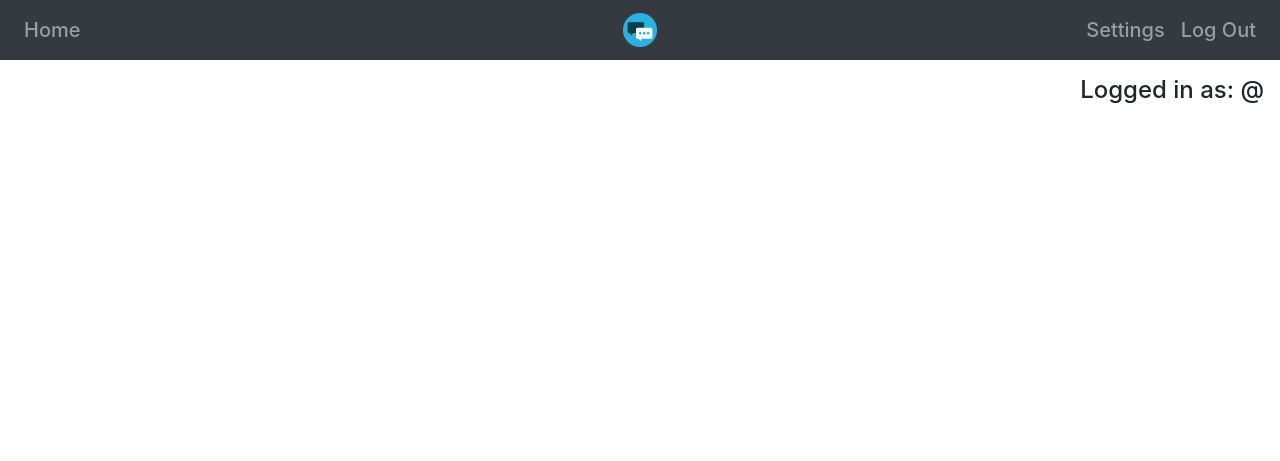
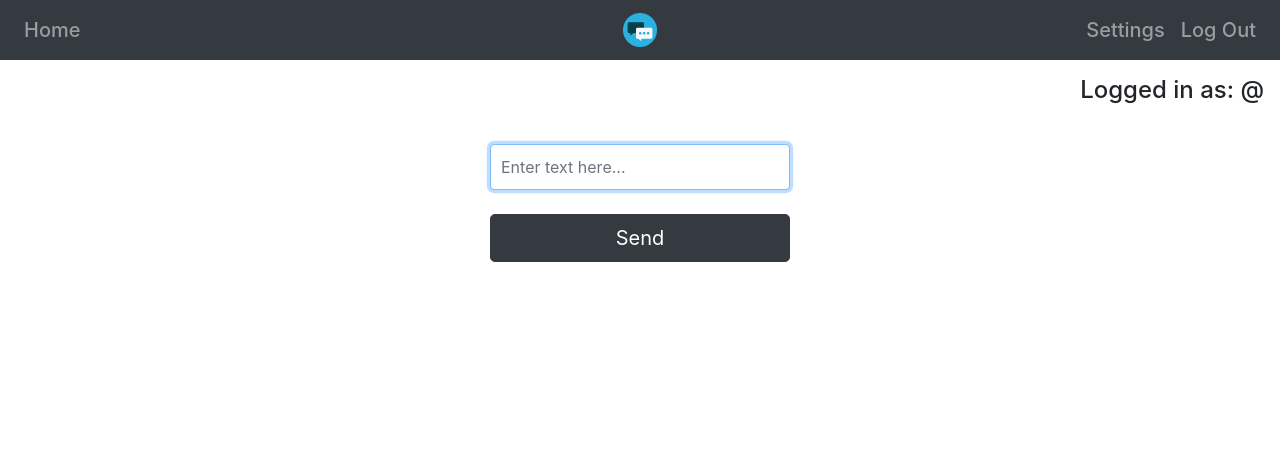
Before and after one commit to omariosc/TickTalk, a Flask app: template app/templates/chatroom.html in a window 1280 px wide. Shown: the top 461 px of the page. Run offline with Flask 2, Linux system fonts and the light colour scheme; the template is opened without the code that fills it, so the values that code supplies are empty; some libraries are stand-ins or nearby versions.

Commit message:
Error checking for accessing rooms Renders chatroom template with input box and submit chat button Gets all messages in room Added room styling sheet for form and container Renamed settings styling sheet classes Added room styling sheet to template and form Removed create_errors template

```diff
--- /dev/null
+++ b/app/static/css/rooms.css
@@ -0,0 +1,28 @@
+.chat-container {
+  display: -ms-flexbox;
+  display: -webkit-box;
+  display: flex;
+  height: 100%;
+  -ms-flex-align: center;
+  -ms-flex-pack: center;
+  -webkit-box-align: center;
+  align-items: center;
+  -webkit-box-pack: center;
+  justify-content: center;
+}
+.form-room {
+  width: 100%;
+  max-width: 330px;
+  padding: 15px;
+  margin: 0 auto;
+}
+.form-room .form-control {
+  position: relative;
+  box-sizing: border-box;
+  height: auto;
+  padding: 10px;
+  font-size: 16px;
+}
+.form-room .form-control:focus {
+  z-index: 2;
+}
--- a/app/static/css/settings.css
+++ b/app/static/css/settings.css
@@ -11,19 +11,19 @@
   justify-content: center;
   padding-bottom: 125px;
 }
-.form-signin {
+.form-settings {
   width: 100%;
   max-width: 330px;
   padding: 15px;
   margin: 0 auto;
 }
-.form-signin .form-control {
+.form-settings .form-control {
   position: relative;
   box-sizing: border-box;
   height: auto;
   padding: 10px;
   font-size: 16px;
 }
-.form-signin .form-control:focus {
+.form-settings .form-control:focus {
   z-index: 2;
 }
--- a/app/templates/chatroom.html
+++ b/app/templates/chatroom.html
@@ -1,4 +1,11 @@
 {% extends "home.html" %}
 {% block content %}
-
+<link rel="stylesheet" href="/static/css/rooms.css">
+<div class="chat-container">
+  <form class="form-room" method="POST">
+    <input type="text" style="border-top-left-radius:1;border-top-right-radius:1;border-bottom-right-radius:1;border-bottom-left-radius:1;" name="message" class="form-control" placeholder="Enter text here..." required autofocus>
+    <br>
+    <button class="btn btn-lg btn-dark btn-block" type="submit">Send</button>
+  </form>
+</div>
 {% endblock %}
--- a/app/templates/settings.html
+++ b/app/templates/settings.html
@@ -3,7 +3,7 @@
 <link rel="stylesheet" href="/static/css/settings.css">
 <h3 class="text-center" style="padding-top:150px;">Change Password</h3>
 <div class="settings-container">
-  <form class="form-signin" method="POST" action="/settings">
+  <form class="form-settings" method="POST" action="/settings">
     <input type="password" style="border-top-left-radius:1;border-top-right-radius:1;border-bottom-right-radius:0;border-bottom-left-radius:0;margin-bottom:-1px;" name="old_password" class="form-control" placeholder="Old Password" required autofocus>
     <input type="password" style="border-top-left-radius:0;border-top-right-radius:0;border-bottom-right-radius:0;border-bottom-left-radius:0;margin-bottom:-1px;" name="new_password" class="form-control" placeholder="New Password" required>
     <input type="password" style="border-top-left-radius:0;border-top-right-radius:0;border-bottom-right-radius:1;border-bottom-left-radius:1;margin:0;" name="confirm_password" class="form-control" placeholder="Confirm New Password" required>
```
Also changed, not shown: app/room.py (+13 -2 lines), app/templates/create_errors.html (deleted, +0 -20 lines), app.db.
